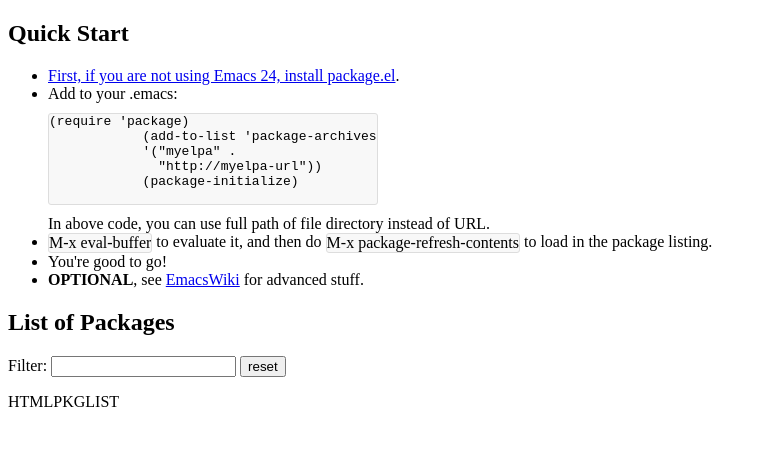
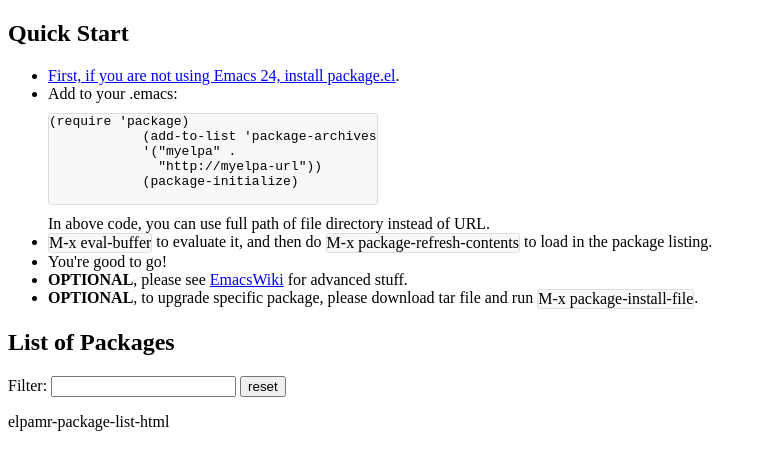
Before and after one commit to redguardtoo/elpa-mirror, a plain HTML site: page index.html in a window 1280 px wide. Shown: the whole page, without its empty margins (0-767 px from the left). Drawn offline with Linux system fonts and the light colour scheme; a script that the page names is missing.

Commit message:
clean code,html

```diff
--- a/index.html
+++ b/index.html
@@ -60,7 +60,8 @@
         </li>
         <li><span class="code">M-x eval-buffer</span> to evaluate it, and then do <span class="code">M-x package-refresh-contents</span> to load in the package listing.</li>
         <li>You're good to go!</li>
-        <li><strong>OPTIONAL</strong>, see <a href="http://www.emacswiki.org/emacs/ELPA">EmacsWiki</a> for advanced stuff.</li>
+        <li><strong>OPTIONAL</strong>, please see <a href="http://www.emacswiki.org/emacs/ELPA">EmacsWiki</a> for advanced stuff.</li>
+        <li><strong>OPTIONAL</strong>, to upgrade specific package, please download tar file and run <span class="code">M-x package-install-file</span>.</li>
       </ul>
       <h2>List of Packages</h2>
       <div id="pkgList" style="width:100%;">
@@ -68,10 +69,10 @@
           <p>
             <label for="filter">Filter:</label>
             <input id="filter" type="text" />
-            <input type="button" value="reset" />
+            <input type="button" value="reset" id="reset"/>
           </p>
         </form>
-        HTMLPKGLIST
+        elpamr-package-list-html
       </div>
 
       <script type="text/javascript" src="//cdnjs.cloudflare.com/ajax/libs/zepto/1.1.2/zepto.min.js"></script>
```
Also changed, not shown: 1 other file.
